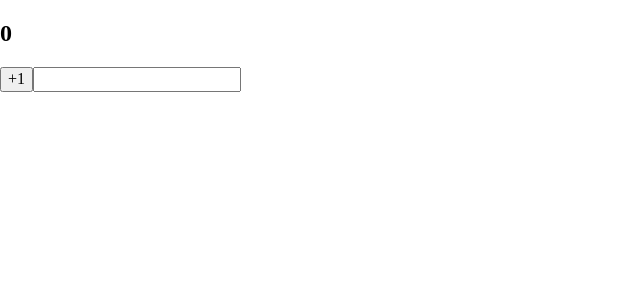
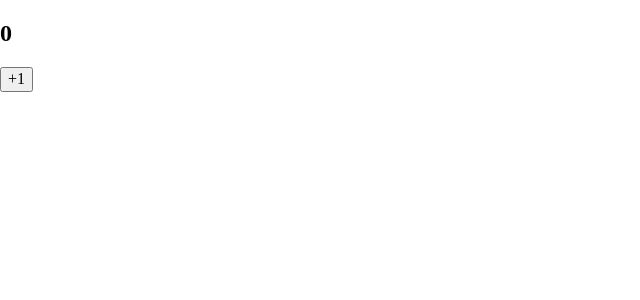
Before and after one commit to LQ6666666/react-ts-template, a React app: page / in a window 1280 px wide. Shown: the top 300 px of the page, without its empty margins (0-640 px from the left). Built offline with nearby package versions, Linux system fonts and the light colour scheme.

Commit message:
chore: test code

```diff
--- a/src/App.tsx
+++ b/src/App.tsx
@@ -1,6 +1,4 @@
 import { useState, memo } from "react";
-
-import { delay } from "@/utils";
 
 export default memo(function App() {
   const [counter, setCounter] = useState<number>(0);
@@ -11,14 +9,11 @@ export default memo(function App() {
 
       <button
         onClick={async () => {
-          await delay(2);
           setCounter(counter + 1);
         }}
       >
         +1
       </button>
-
-      <input type="text" />
     </>
   );
 });
```
